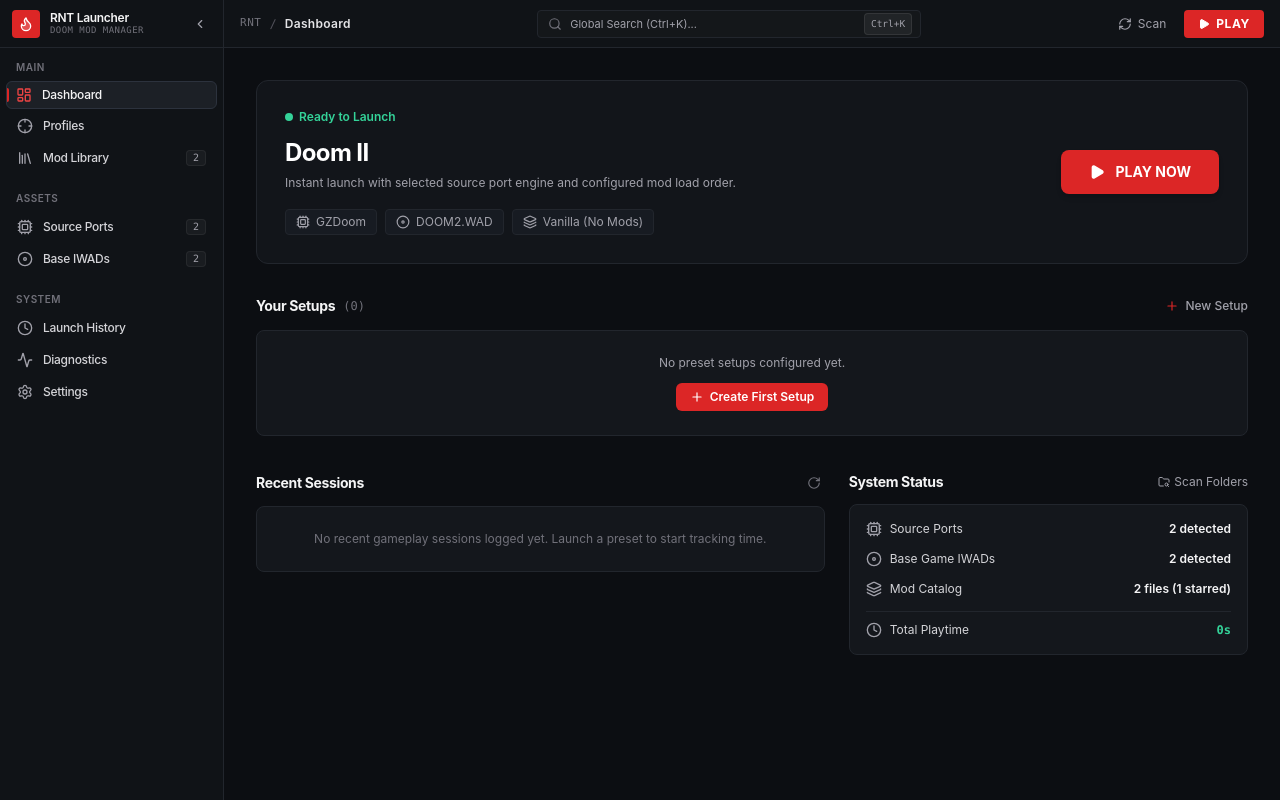
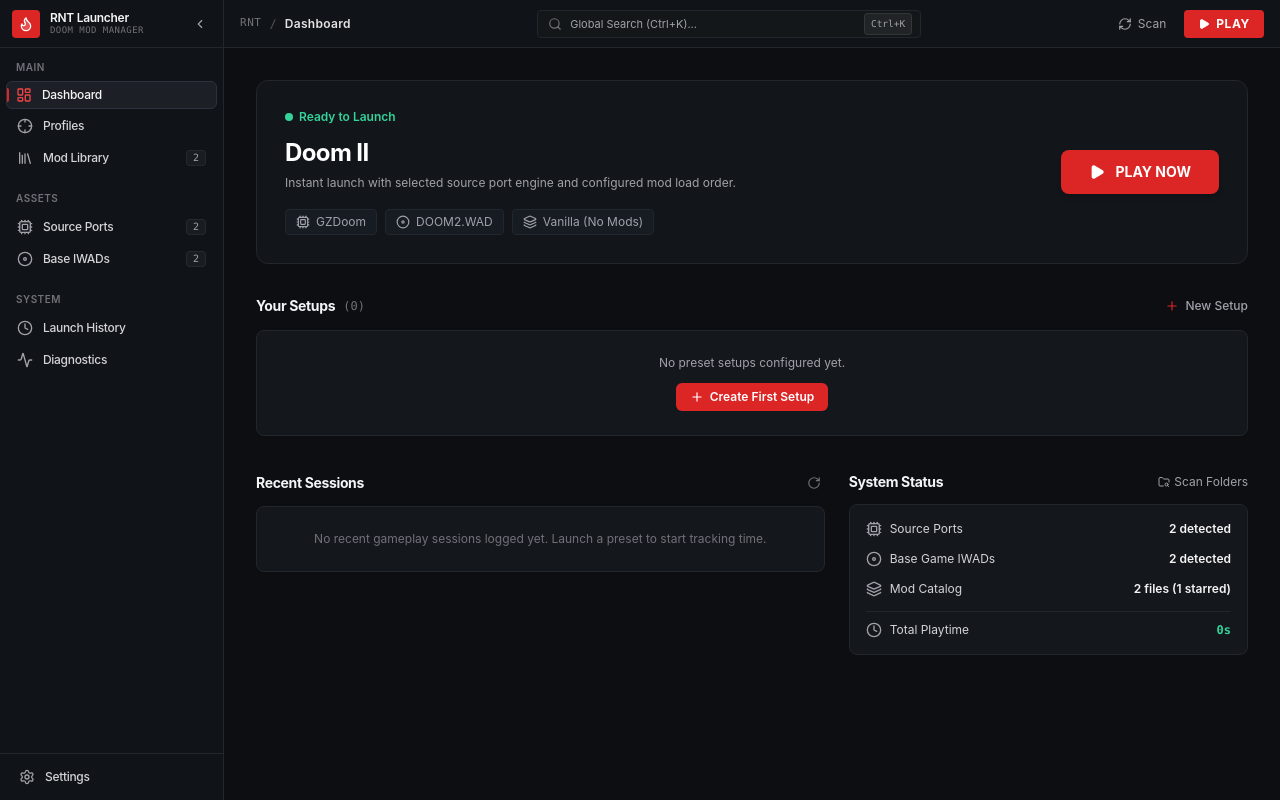
Before and after one commit to Zendevve/RNT-Launcher, a React (Vite) app in the folder frontend/: page / in a window 1280 px wide. Built offline with nearby package versions, Linux system fonts and the light colour scheme.

Commit message:
fix(ui): pin Settings to very bottom of sidebar

```diff
--- a/frontend/src/components/layout/Sidebar.tsx
+++ b/frontend/src/components/layout/Sidebar.tsx
@@ -143,17 +143,12 @@ export const Sidebar: React.FC<SidebarProps> = ({
           badgeVariant: 'warning',
           matchViews: ['diagnostics'],
         },
-        {
-          id: 'settings',
-          label: 'Settings',
-          icon: <Settings className="w-4 h-4" />,
-          badge: !isReady ? 'Setup' : undefined,
-          badgeVariant: 'warning',
-          matchViews: ['settings'],
-        },
       ],
     },
   ];
+
+  const isSettingsActive = activeView === 'settings';
+  const settingsBadge = !isReady ? 'Setup' : undefined;
 
   return (
     <aside
@@ -287,6 +282,46 @@ export const Sidebar: React.FC<SidebarProps> = ({
         </LayoutGroup>
       </div>
 
+      {/* Pinned Settings at very bottom */}
+      <div className="mt-auto border-t border-[#22262d] p-2 shrink-0">
+        <motion.button
+          type="button"
+          onClick={() => onViewChange('settings')}
+          title={collapsed ? 'Settings' : undefined}
+          whileTap={{ scale: 0.97 }}
+          transition={{ duration: 0.1, ease: [0.25, 0.1, 0.25, 1] }}
+          className={cn(
+            'w-full flex items-center rounded-md font-medium relative text-left',
+            isCompact ? 'px-2.5 py-1.5 text-xs' : 'px-3 py-2 text-xs',
+            collapsed ? 'justify-center px-0 py-2' : 'justify-between',
+            isSettingsActive
+              ? 'text-zinc-100'
+              : 'text-zinc-400 hover:text-zinc-100 hover:bg-white/[0.04] border border-transparent'
+          )}
+        >
+          {isSettingsActive && (
+            <motion.div
+              layoutId="sidebar-active-bg"
+              className="absolute inset-0 bg-[#1c2026] border border-[#2c323d] rounded-md shadow-xs"
+              transition={shouldReduceMotion ? { duration: 0 } : springDefault}
+              initial={false}
+            >
+              <span className="absolute left-0 top-1.5 bottom-1.5 w-0.5 bg-[#dc2626] rounded-r" />
+            </motion.div>
+          )}
+          <div className="flex items-center gap-2.5 min-w-0 truncate relative z-10">
+            <span className={cn('flex-shrink-0 transition-colors duration-100', isSettingsActive ? 'text-[#ef4444]' : 'text-zinc-400')}>
+              <Settings className="w-4 h-4" />
+            </span>
+            {!collapsed && <span className={cn('truncate tracking-tight', isSettingsActive ? 'text-zinc-100 font-medium' : 'text-zinc-300')}>Settings</span>}
+          </div>
+          {!collapsed && settingsBadge && (
+            <span className="font-mono text-[10px] px-1.5 py-0.5 rounded relative z-10 flex-shrink-0 font-medium leading-none bg-[#2b2011] text-[#fbbf24] border border-amber-500/20">
+              {settingsBadge}
+            </span>
+          )}
+        </motion.button>
+      </div>
     </aside>
   );
 };
```
